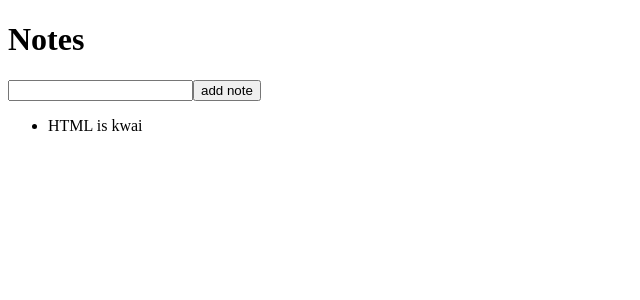
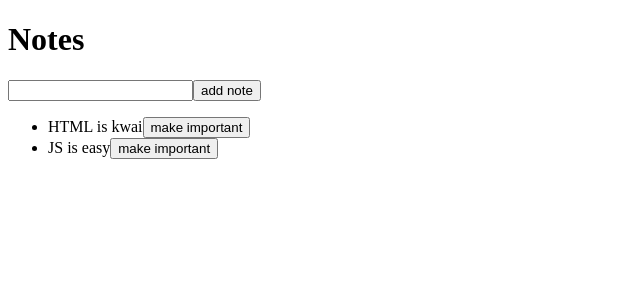
Before and after one commit to martinwilchesdev/full_stack_open_notes, a React (Vite) app: page / in a window 1280 px wide. Shown: the top 300 px of the page, without its empty margins (0-640 px from the left). Built offline with nearby package versions, Linux system fonts and the light colour scheme; data requests are answered from the project's data file.

Commit message:
Modificar el valor de la propiedad importance de las notas

```diff
--- a/db.json
+++ b/db.json
@@ -4,6 +4,11 @@
       "id": "dce6",
       "content": "HTML is kwai",
       "important": false
+    },
+    {
+      "id": "9d39",
+      "content": "JS is easy",
+      "important": false
     }
   ]
 }
--- a/src/App.jsx
+++ b/src/App.jsx
@@ -36,13 +36,27 @@ const App = () => {
       })
   }
 
+  const toggleImportance = (note) => {
+    const url = `http://localhost:3001/notes/${note.id}`
+    const noteObject = {
+      ...note,
+      important: !note.important
+    }
+
+    axios
+      .put(url, noteObject)
+      .then(response => {
+        setNotes(notes.map(n => n.id == note.id ? response.data : n))
+      })
+  }
+
   return (
     <div>
       <h1>Notes</h1>
       <NewNote onHandleNewNote={handleNewNote} onHandleAddNote={addNote} />
       <ul>
         {notes.map(note =>
-          <Note key={note.id} note={note} />
+          <Note key={note.id} note={note} toggleImportance={() => toggleImportance(note)} />
         )}
       </ul>
     </div>
--- a/src/components/Note.jsx
+++ b/src/components/Note.jsx
@@ -1,6 +1,11 @@
-const Note = ({ note }) => {
+const Note = ({ note, toggleImportance }) => {
+  const label = note.important ? 'make not important' : 'make important'
+
   return (
-    <li>{note.content}</li>
+    <li>
+      {note.content}
+      <button onClick={toggleImportance}>{label}</button>
+    </li>
   )
 }
 
```
